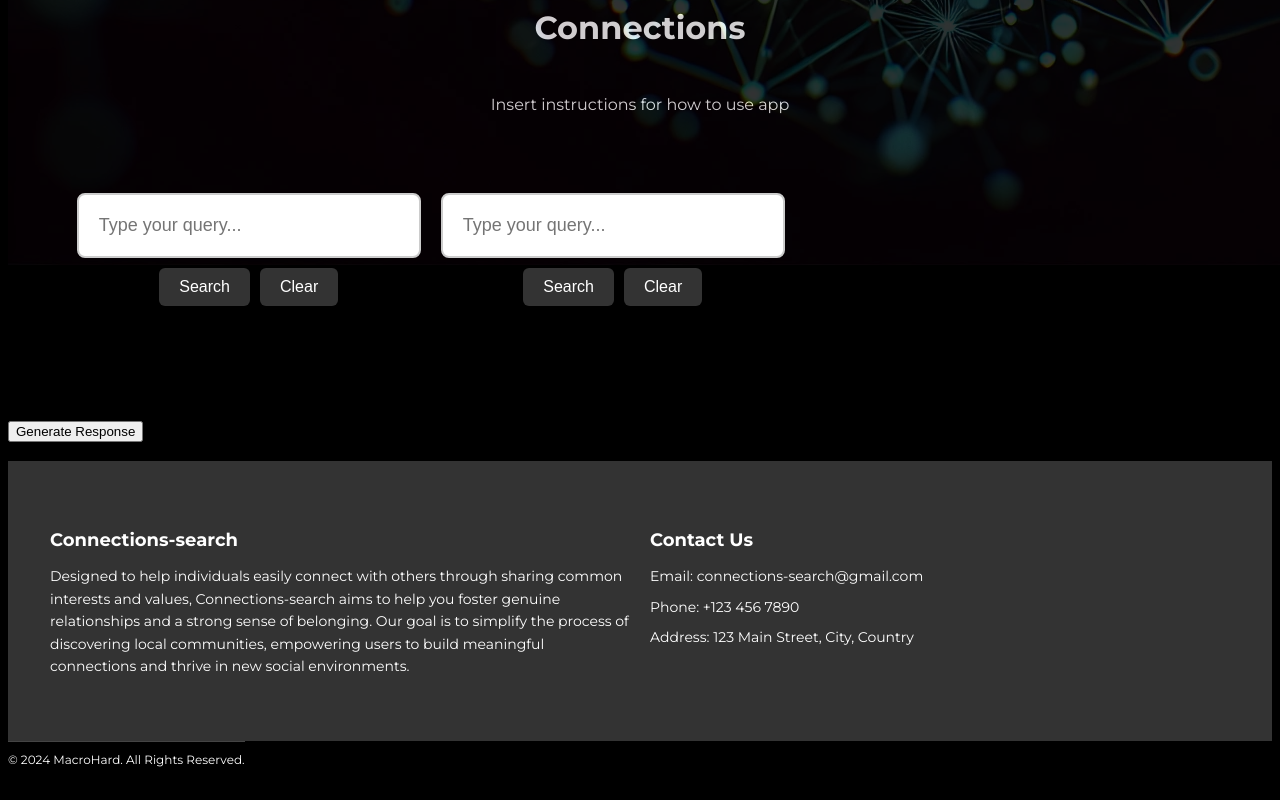
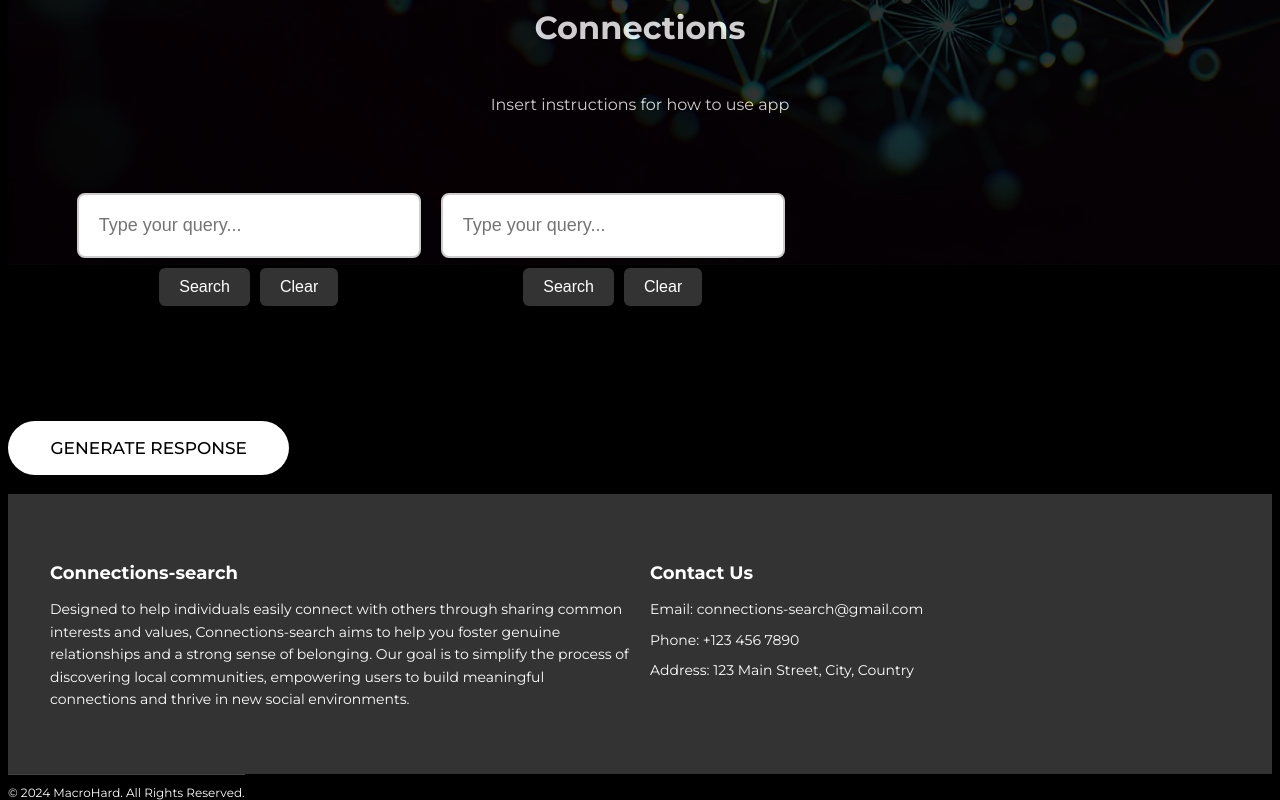
Before and after one commit to WilliamRChiu/Connections-Search, a React (Vite) app in the folder HTN/Frontend/: page / in a window 1280 px wide. Shown: the part 906-1706 px from the top of the page. Before the commit the page ends 1673 px from the top, so only its background shows below. Built offline with nearby package versions, Linux system fonts and the light colour scheme.

Commit message:
updated generate button

```diff
--- a/HTN/Frontend/src/Components/Groq.jsx
+++ b/HTN/Frontend/src/Components/Groq.jsx
@@ -57,7 +57,7 @@ const ChatComponent = () => {
   return (
     <div className="chat-component">
       <h2>Groq Chat TEST</h2>
-      <button onClick={handleAPICall} disabled={loading}>
+      <button classname="generator" onClick={handleAPICall} disabled={loading}>
         {loading ? 'Loading...' : 'Generate Response'}
       </button>
 
--- a/HTN/Frontend/src/index.css
+++ b/HTN/Frontend/src/index.css
@@ -469,3 +469,73 @@ svg {
 .input-bar button:hover {
   background-color: #555; /* Darker background on hover */
 }
+.response textarea{
+    display: flex;
+    width: 95%;
+    height: 400px;
+    background-color: #000000;
+    color:white;
+    font-family: "montserrat", "arial";    /* Adjust the height as needed */
+    overflow: hidden;    /* Hide the scrollbar */
+    border: none;        /* Remove the border */
+    resize: none;        /* Prevent the user from resizing the textarea */
+    outline: none;       /* Remove the focus outline */
+    padding: 10px;       /* Optional: Add padding for better readability */
+    font-size: 16px;
+    border: 1px solid rgb(173, 173, 255);
+    margin-left: 10px;
+    align-items: center;
+    justify-content: center;
+  }
+
+.chat-component button {
+  position: flex;
+  font-size: 17px;
+  font-family: "montserrat", Arial, Helvetica, sans-serif;
+  text-transform: uppercase;
+  text-decoration: none;
+  padding: 1em 2.5em;
+  display: inline-block;
+  cursor: pointer;
+  border-radius: 6em;
+  transition: all 0.2s;
+  border: none;
+  font-family: inherit;
+  font-weight: 500;
+  color: black;
+  background-color: white;
+  align-items: center;
+  justify-content: center;
+}
+
+.chat-component .generator:hover {
+  transform: translateY(-3px);
+  box-shadow: 0 10px 20px rgba(0, 0, 0, 0.2);
+}
+
+.chat-component .generator:active {
+  transform: translateY(-1px);
+  box-shadow: 0 5px 10px rgba(0, 0, 0, 0.2);
+}
+
+.chat-component .generator::after {
+  content: "";
+  display: inline-block;
+  height: 100%;
+  width: 100%;
+  border-radius: 100px;
+  position: absolute;
+  top: 0;
+  left: 0;
+  z-index: -1;
+  transition: all 0.4s;
+}
+
+.chat-component .generator::after {
+  background-color: #fff;
+}
+
+.chat-component .generator:hover::after {
+  transform: scaleX(1.4) scaleY(1.6);
+  opacity: 0;
+}
```
